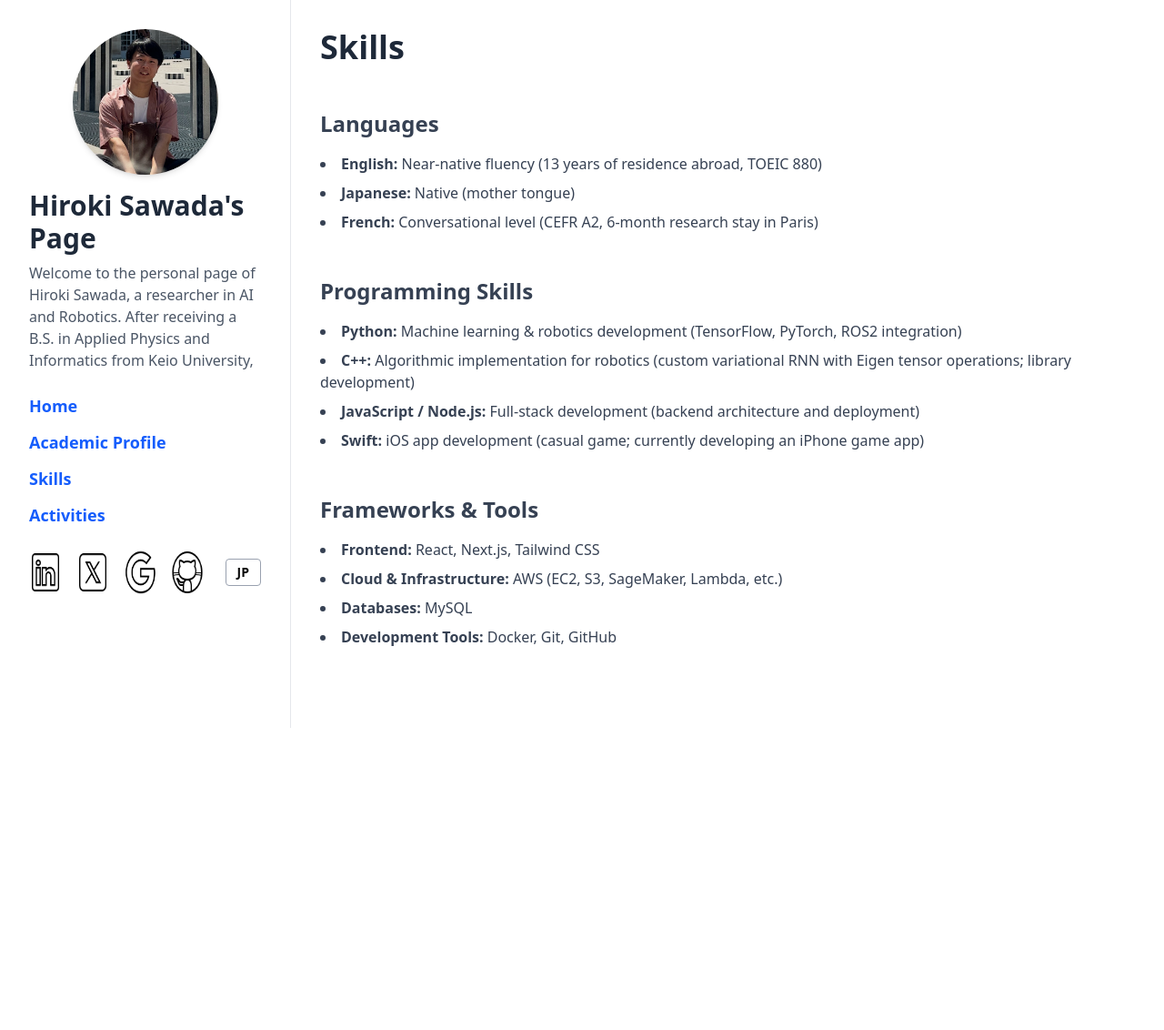
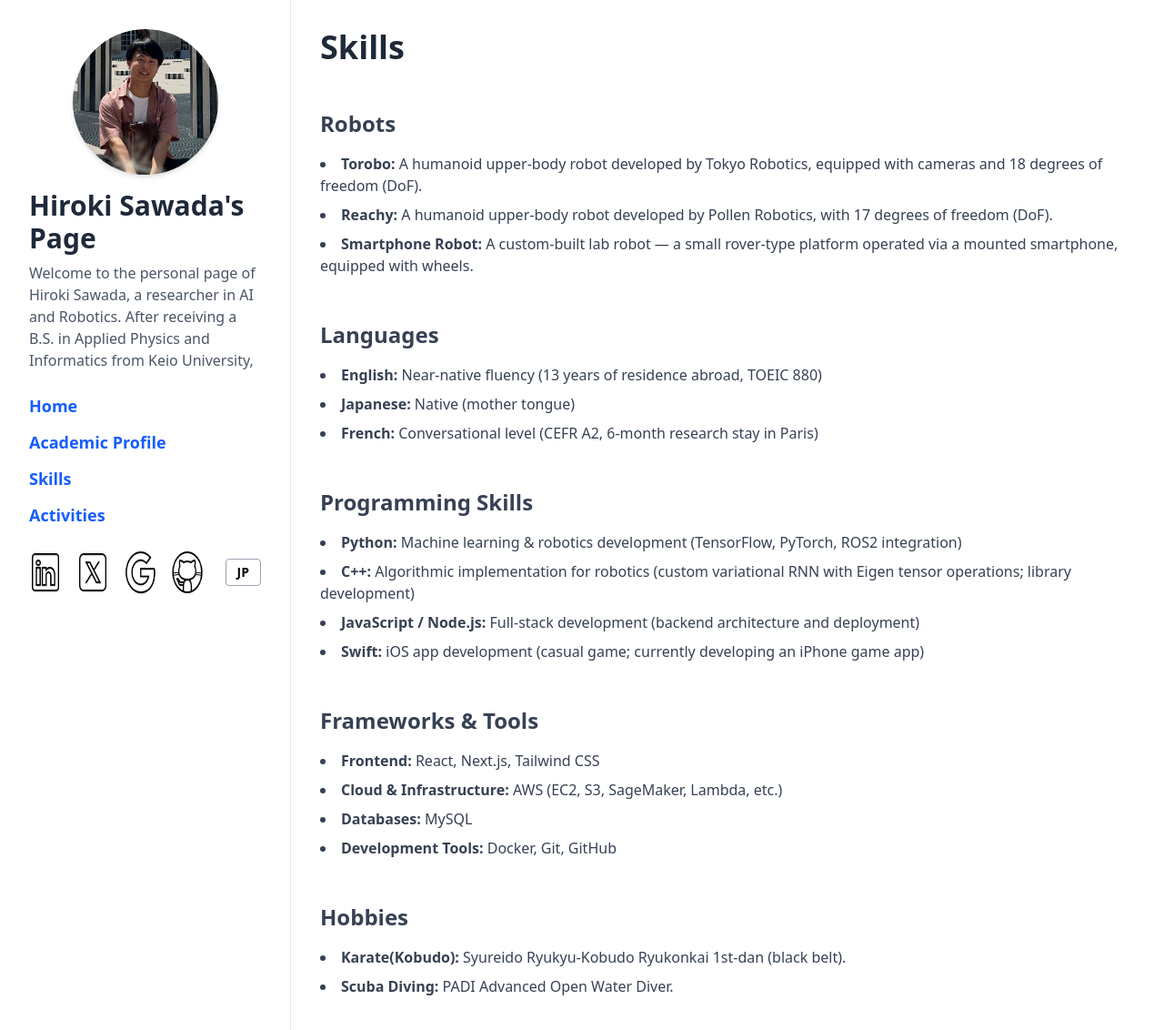
Before and after one commit to hiroki-oist/PersonalWebsite, a Next.js app: page /en/skills in a window 1280 px wide. Shown: the top 1132 px of the page at 91% size. Before the commit the page ends 800 px from the top, so only its background shows below. Built offline with nearby package versions, Linux system fonts and the light colour scheme.

Commit message:
Added Robot and Hobby skills

```diff
--- a/app/en/skills/page.js
+++ b/app/en/skills/page.js
@@ -7,6 +7,25 @@ export default function Achievements() {
       <SidebarEn />
       <div className="w-3/4 p-8">
         <h1 className="text-4xl font-bold text-gray-800 mb-6">Skills</h1>
+
+        {/* --- Robots --- */}
+        <section className="mb-8 mt-12">
+        <h2 className="text-2xl font-semibold text-gray-700 mb-4">Robots</h2>
+        <ul className="list-disc list-inside text-gray-700 space-y-2">
+            <li>
+            <span className="font-bold">Torobo:</span> A humanoid upper-body robot developed by Tokyo Robotics,
+            equipped with cameras and 18 degrees of freedom (DoF).
+            </li>
+            <li>
+            <span className="font-bold">Reachy:</span> A humanoid upper-body robot developed by Pollen Robotics,
+            with 17 degrees of freedom (DoF).
+            </li>
+            <li>
+            <span className="font-bold">Smartphone Robot:</span> A custom-built lab robot — a small rover-type platform
+            operated via a mounted smartphone, equipped with wheels.
+            </li>
+        </ul>
+        </section>
 
         {/* --- Languages --- */}
         <section className="mb-8 mt-12">
@@ -68,6 +87,19 @@ export default function Achievements() {
             </li>
           </ul>
         </section>
+
+        {/* --- Hobby --- */}
+        <section className="mb-8 mt-12">
+          <h2 className="text-2xl font-semibold text-gray-700 mb-4">Hobbies</h2>
+          <ul className="list-disc list-inside text-gray-700 space-y-2">
+            <li>
+              <span className="font-bold">Karate(Kobudo):</span> Syureido Ryukyu-Kobudo Ryukonkai 1st-dan (black belt).
+            </li>
+            <li>
+              <span className="font-bold">Scuba Diving:</span> PADI Advanced Open Water Diver.
+            </li>
+          </ul>
+        </section>
       </div>
     </main>
   );
--- a/app/skills/page.js
+++ b/app/skills/page.js
@@ -7,6 +7,22 @@ export default function Achievements() {
       <Sidebar />
       <div className="w-3/4 p-8">
         <h1 className="text-4xl font-bold text-gray-800 mb-6">スキル</h1>
+
+        {/* --- ロボット --- */}
+        <section className="mb-8 mt-12">
+          <h2 className="text-2xl font-semibold text-gray-700 mb-4">ロボット</h2>
+          <ul className="list-disc list-inside text-gray-700 space-y-2">
+            <li>
+                <span className="font-bold">Torobo：</span> 東京ロボティクス社製ヒューマノイド上半身ロボット。カメラ搭載、全18自由度。
+            </li>
+            <li>
+                <span className="font-bold">Reachy：</span> Pollen Robotics社製ヒューマノイド上半身ロボット。全17自由度。
+            </li>
+            <li>
+                <span className="font-bold">スマートフォンロボット：</span> ラボ自作の小型ローバ型ロボット。スマートフォン搭載で動作、車輪駆動。
+            </li>
+          </ul>
+        </section>
 
         {/* --- 言語 --- */}
         <section className="mb-8 mt-12">
@@ -61,6 +77,19 @@ export default function Achievements() {
             </li>
         </ul>
         </section>
+
+        {/* --- 趣味 --- */}
+        <section className="mb-8 mt-12">
+          <h2 className="text-2xl font-semibold text-gray-700 mb-4">趣味</h2>
+          <ul className="list-disc list-inside text-gray-700 space-y-2">
+            <li>
+              <span className="font-bold">空手（古武道）:</span> 守礼堂　琉球古武道琉棍会　初段（黒帯）。
+            </li>
+            <li>
+              <span className="font-bold">スキューバダイビング:</span> PADI アドバンスド・オープン・ウォーター・ダイバー。
+            </li>
+          </ul>
+        </section>
       </div>
     </main>
   );
```
